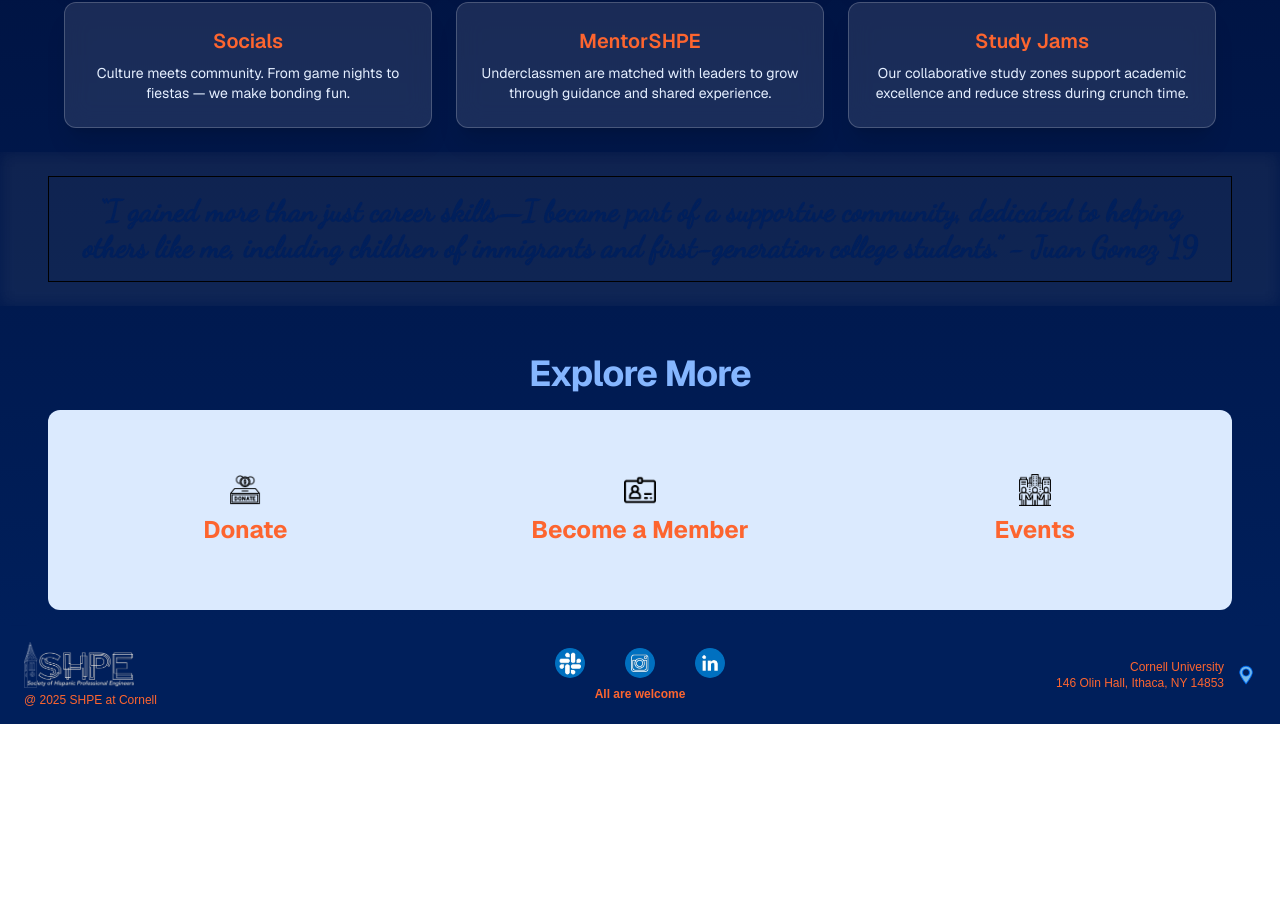
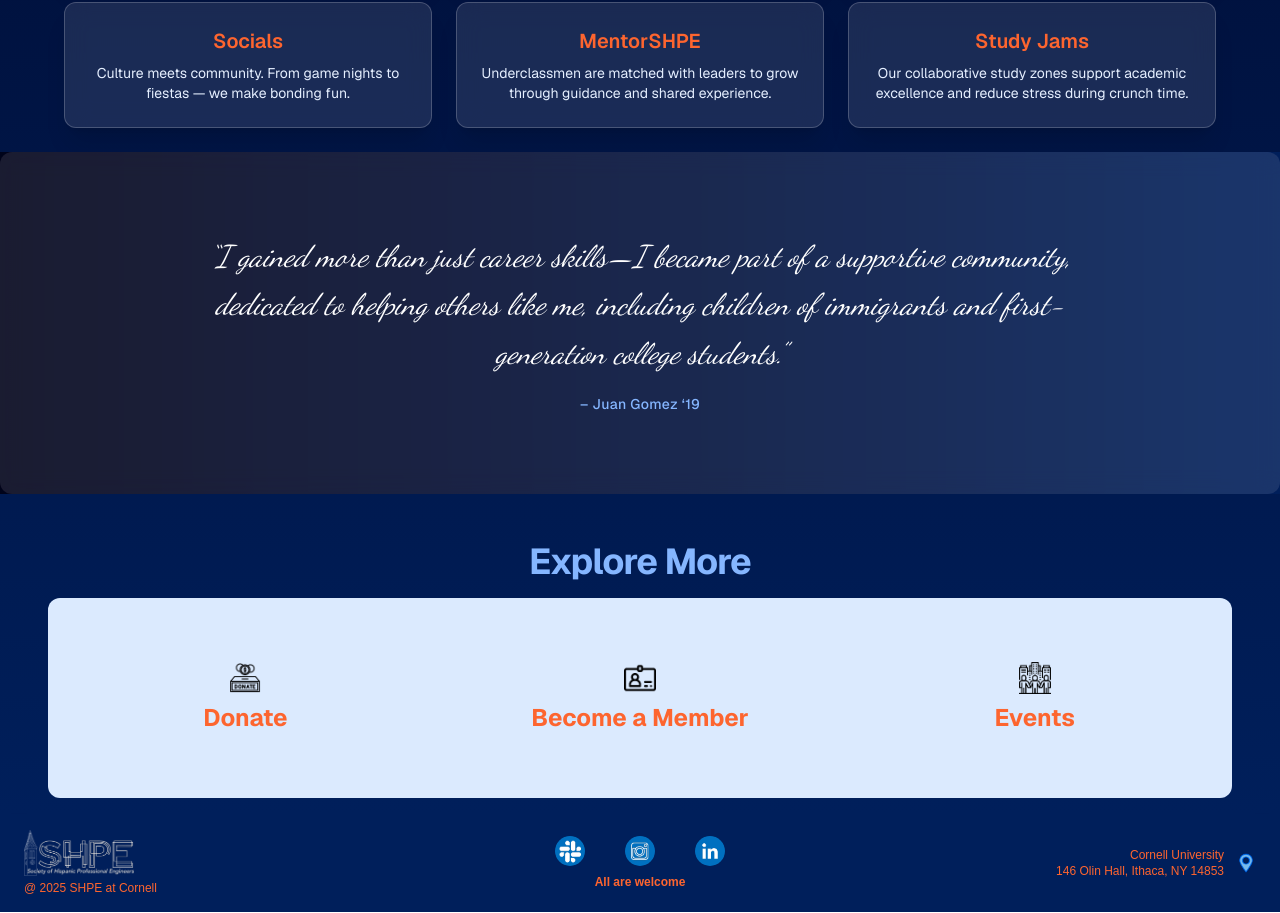
Before and after one commit to shpe-cornell/shpe-website, a Next.js app: page / in a window 1280 px wide. Shown: the part 1319-2232 px from the top of the page. Before the commit the page ends 2044 px from the top, so only its background shows below. Built offline with nearby package versions, Linux system fonts and the light colour scheme; a web font is replaced by a local one.

Commit message:
Make quote banner fit glass like theme

```diff
--- a/src/app/components/grey-quote-banner.tsx
+++ b/src/app/components/grey-quote-banner.tsx
@@ -3,27 +3,27 @@ import Link from "next/link";
 
 export default function GreyQuoteBanner() {
   return (
-    <div className="relative w-full h-auto flex items-center justify-center px-6 overflow-hidden">
-      {/* Background Color */}
-      <div className="absolute inset-0 bg-[gray]/20  opacity-60 blur-sm pointer-events-none"></div>
+    <div className="relative w-full h-auto flex items-center justify-center px-6 py-10 bg-gradient-to-r from-[#00031A] to-[#001F5B] overflow-hidden">
+      {/* Blurred Frosted Glass Effect */}
+      <div className="absolute inset-0 bg-white/10 backdrop-blur-md rounded-xl pointer-events-none z-0" />
 
-      {/* Quote */}
-      <div className="relative w-full flex flex-col sm:flex-row items-center justify-between z-10 p-6">
+      {/* Quote Content */}
+      <div className="relative z-10 max-w-5xl text-center p-6 md:p-10">
         <link
           href="https://fonts.googleapis.com/css2?family=Dancing+Script&display=swap"
           rel="stylesheet"
         />
-        <div className="border-1 border-black p-4">
-          <p
-            className="text-[#001F5B] text-3xl font-semibold text-center"
-            style={{ fontFamily: "'Dancing Script', cursive" }}
-          >
-            “I gained more than just career skills—I became part of a supportive
-            community, dedicated to helping others like me, including children
-            of immigrants and first-generation college students.” - Juan Gomez
-            ‘19
-          </p>
-        </div>
+        <p
+          className="text-white text-xl md:text-2xl lg:text-3xl leading-relaxed italic font-light"
+          style={{ fontFamily: "'Dancing Script', cursive" }}
+        >
+          “I gained more than just career skills—I became part of a supportive
+          community, dedicated to helping others like me, including children of
+          immigrants and first-generation college students.”
+        </p>
+        <p className="mt-4 text-[#85B6FF] font-medium tracking-wide text-sm sm:text-md not-italic">
+          – Juan Gomez ‘19
+        </p>
       </div>
     </div>
   );
```
